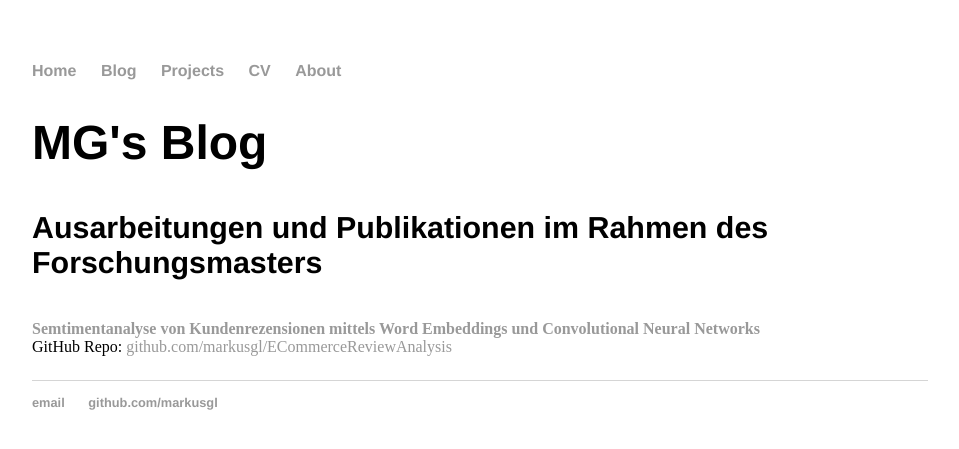
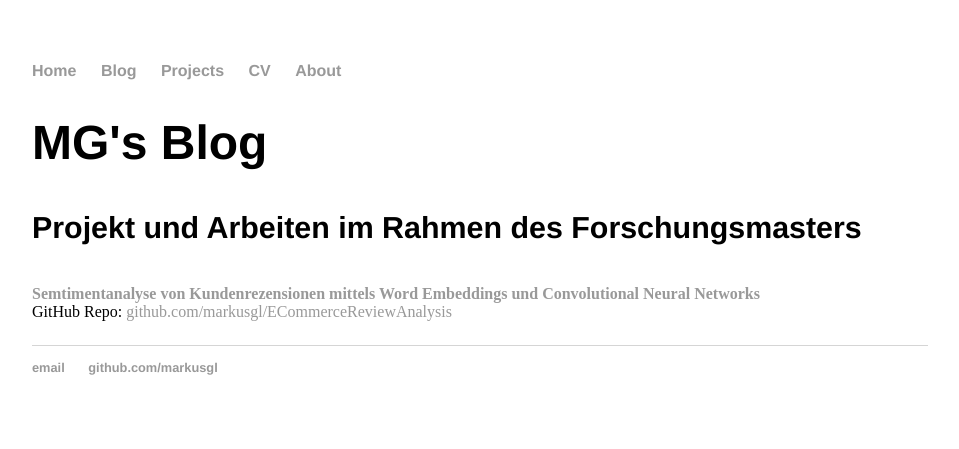
Before and after one commit to markusgl/markusgl.github.io, a Jekyll site: the page built from projects/index.html, in a window 1280 px wide. Shown: the top 449 px of the page, without its empty margins (160-1119 px from the left). Built offline with Jekyll 4.4.1, drawn with Linux system fonts in a browser that asks for light colours.

Commit message:
content update

```diff
--- a/projects/index.html
+++ b/projects/index.html
@@ -4,7 +4,7 @@ title: MG's Blog
 ---
     <h1>{{ page.title }}</h1>
     <p>
-        <h4>Ausarbeitungen und Publikationen im Rahmen des Forschungsmasters</h4>
+        <h4>Projekt und Arbeiten im Rahmen des Forschungsmasters</h4>
         <strong><a href="/data/IML-B.pdf">Semtimentanalyse von Kundenrezensionen mittels Word Embeddings und Convolutional Neural Networks</a></strong><br/>
         GitHub Repo: <a href="https://github.com/markusgl/ECommerceReviewAnalysis">github.com/markusgl/ECommerceReviewAnalysis</a>
 
```
